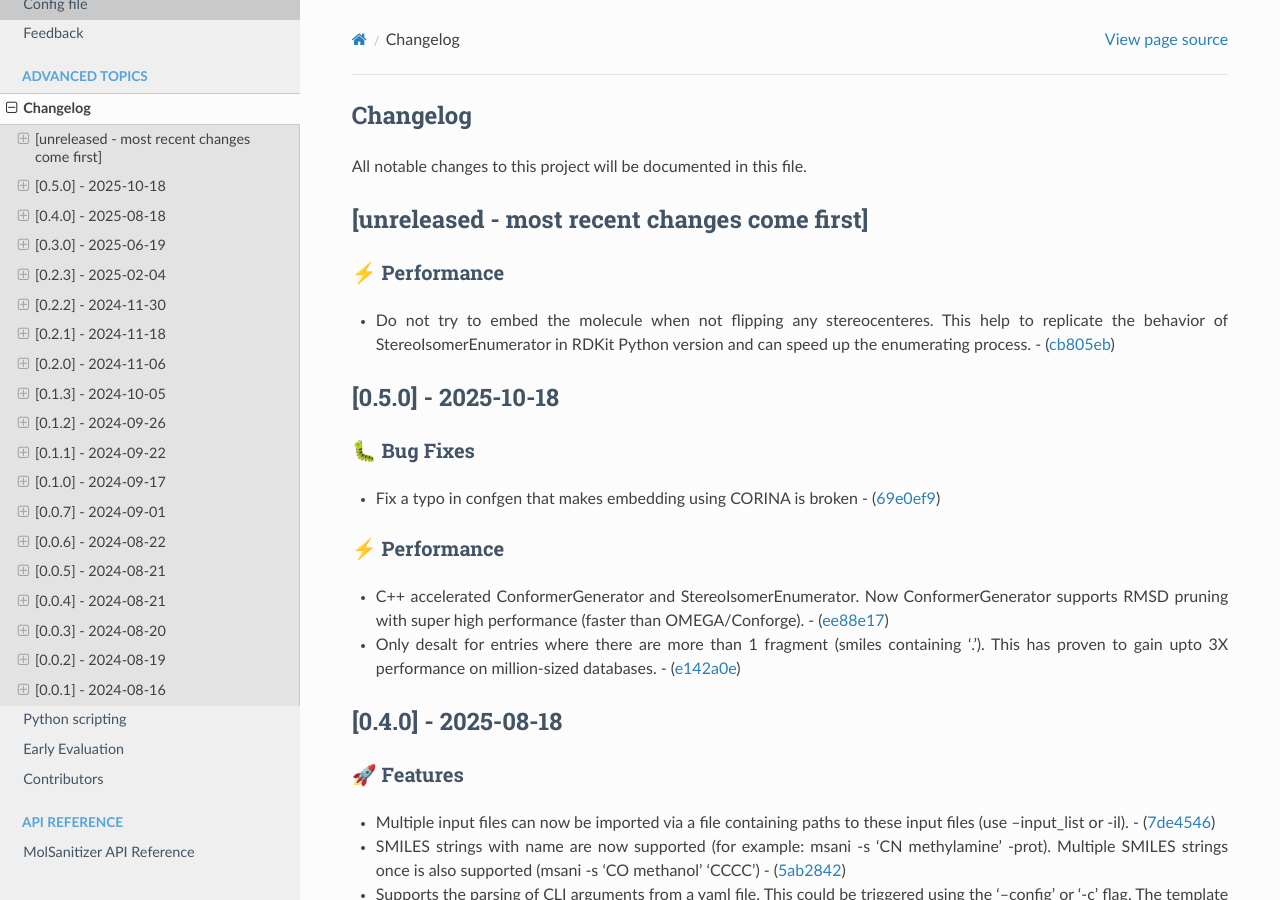
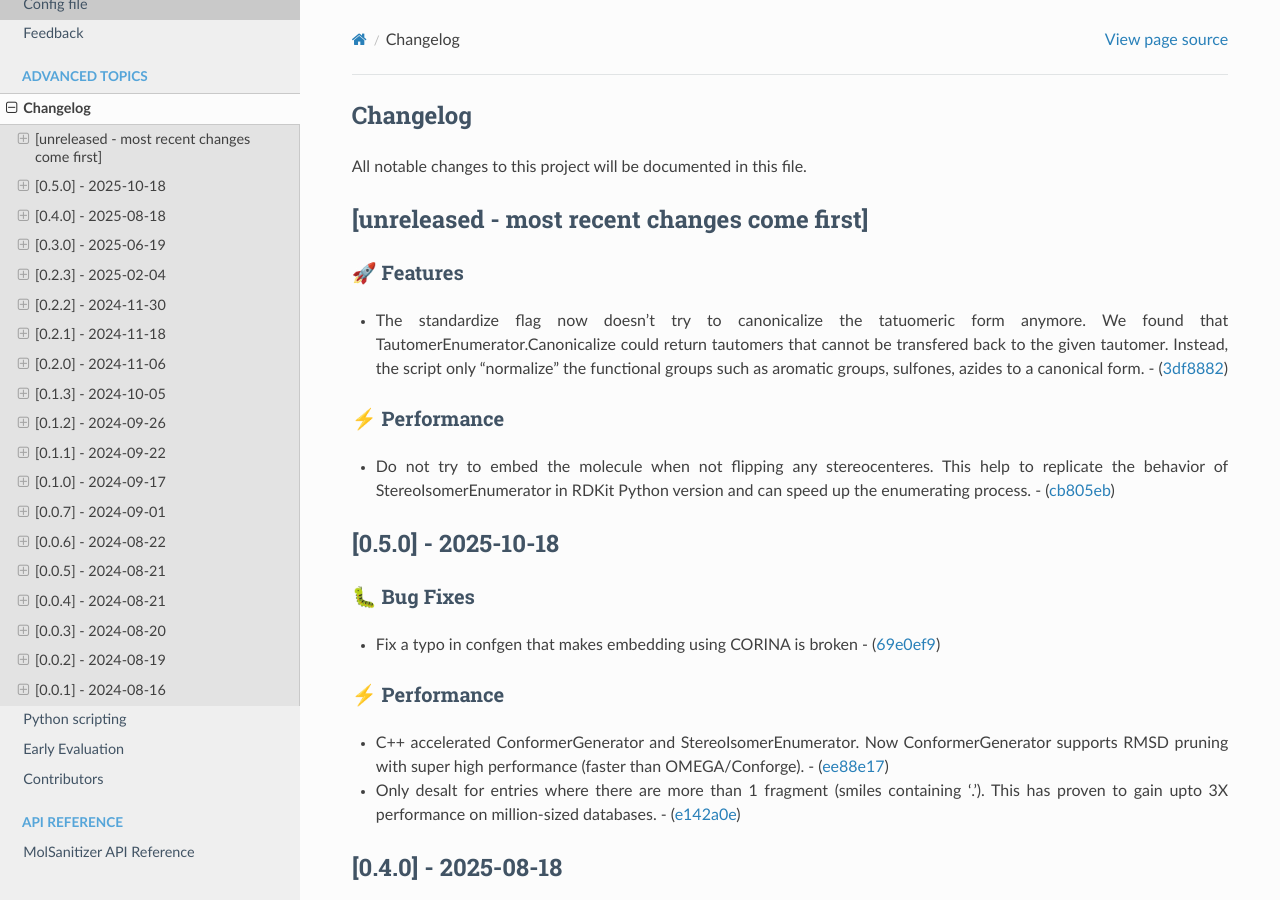
Before and after one commit to Carlssonlab/MolSanitizer, a Sphinx documentation site: the page built from docs/source/changes.rst, in a window 1280 px wide and 900 px high. Built offline with Sphinx 7.4.7 and the Read the Docs theme 3.1.0, drawn with Linux system fonts in a browser that asks for light colours.

Commit message:
Update changelog for tag NoCanonicalStandardizer

```diff
--- a/docs/source/changes.rst
+++ b/docs/source/changes.rst
@@ -5,6 +5,16 @@ All notable changes to this project will be documented in this file.
 
 [unreleased - most recent changes come first]
 ---------------------------------------------
+
+🚀 Features
+~~~~~~~~~~~
+
+-  The standardize flag now doesn’t try to canonicalize the tatuomeric
+   form anymore. We found that TautomerEnumerator.Canonicalize could
+   return tautomers that cannot be transfered back to the given
+   tautomer. Instead, the script only “normalize” the functional groups
+   such as aromatic groups, sulfones, azides to a canonical form. -
+   (`3df8882 <https://github.com/phonglam3103/MolSanitizer/commit/3df88828f2c1c6dcf0b7fba9adf0a43da0fb0e1b>`__)
 
 ⚡ Performance
 ~~~~~~~~~~~~~~
@@ -42,6 +52,8 @@ All notable changes to this project will be documented in this file.
 
 [0.4.0] - 2025-08-18
 --------------------
+
+.. _features-1:
 
 🚀 Features
 ~~~~~~~~~~~
```
Also changed, not shown: other parts of docs/source/changes.rst (+15 -15 lines), CHANGELOG.md (+4 -0 lines).
